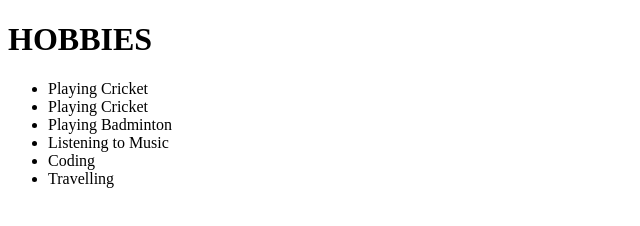
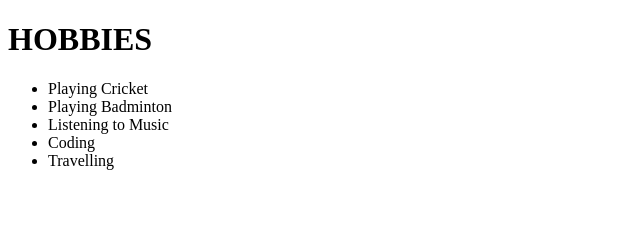
Before and after one commit to RahulRmCoder/My-Resume, a plain HTML site: page Hobbies.html in a window 1280 px wide. Shown: the whole page, without its empty margins (0-640 px from the left). Drawn offline with Linux system fonts and the light colour scheme.

Commit message:
added files

```diff
--- a/Hobbies.html
+++ b/Hobbies.html
@@ -9,8 +9,7 @@
 <body>
     <h1>HOBBIES</h1>
     <ul>
-        <li>Playing Cricket </i></li>
-        <li>Playing Cricket </li>
+        <li>Playing Cricket</li>
         <li>Playing Badminton</li>
         <li>Listening to Music</li>
         <li>Coding</li>
```
